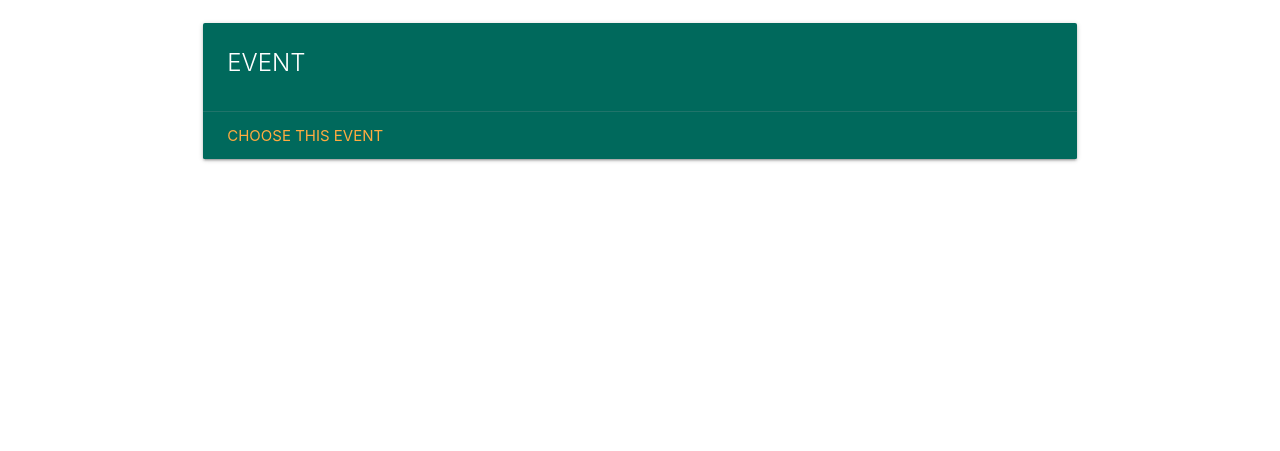
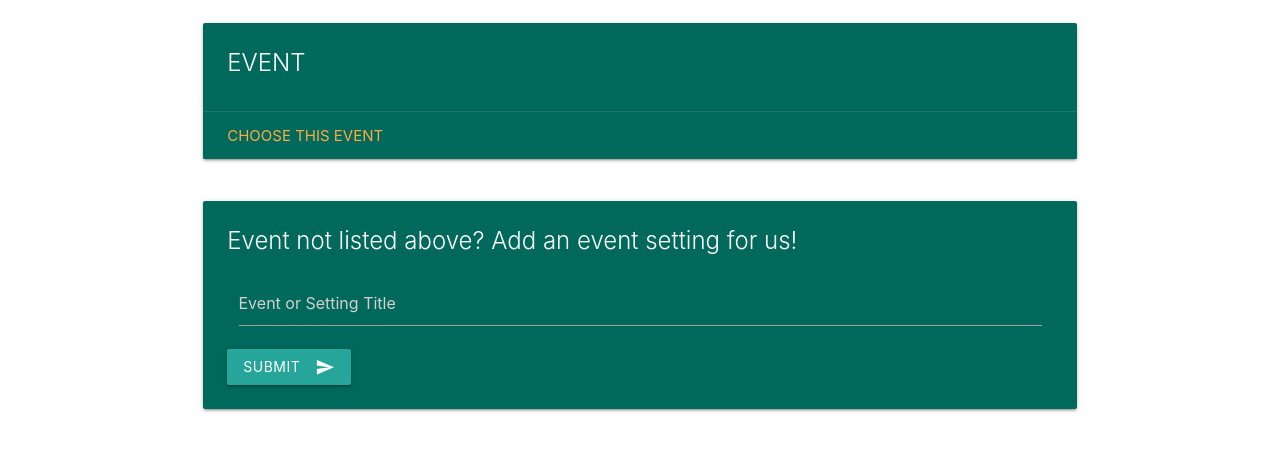
Before and after one commit to davidwu92/Project-Two, a website: page public/index.html in a window 1280 px wide. Shown: the part 215-666 px from the top of the page. Drawn offline with nearby package versions, Linux system fonts and the light colour scheme.

Commit message:
newEvent form added

```diff
--- a/public/index.html
+++ b/public/index.html
@@ -60,6 +60,25 @@
         </div>
       </div>
     </div>
+    <!-- Add Event -->
+    <div class="row">
+      <div class="col s12">
+        <div class="card teal darken-3">
+          <div class="card-content">
+            <span id="eventName" class="card-title white-text">Event not listed above? Add an event setting for us!</span>
+            <!-- newEvent form -->
+            <form>
+              <div class="input-field col s12">
+                <input placeholder="Event or Setting Title" id="newEvent" type="text" class="validate">
+              </div>
+              <button class="btn waves-effect waves-light" type="submit" name="action">Submit
+                <i class="material-icons right">send</i>
+              </button>
+            </form>
+          </div>
+        </div>
+      </div>
+    </div>
 </div>
 
 
@@ -70,6 +89,7 @@
 
   <!-- Compiled and minified JavaScript -->
   <script src="https://cdnjs.cloudflare.com/ajax/libs/materialize/1.0.0/js/materialize.min.js"></script>
+  <script src="./assets/app.js"></script>
 </body>
 
 </html>
```
